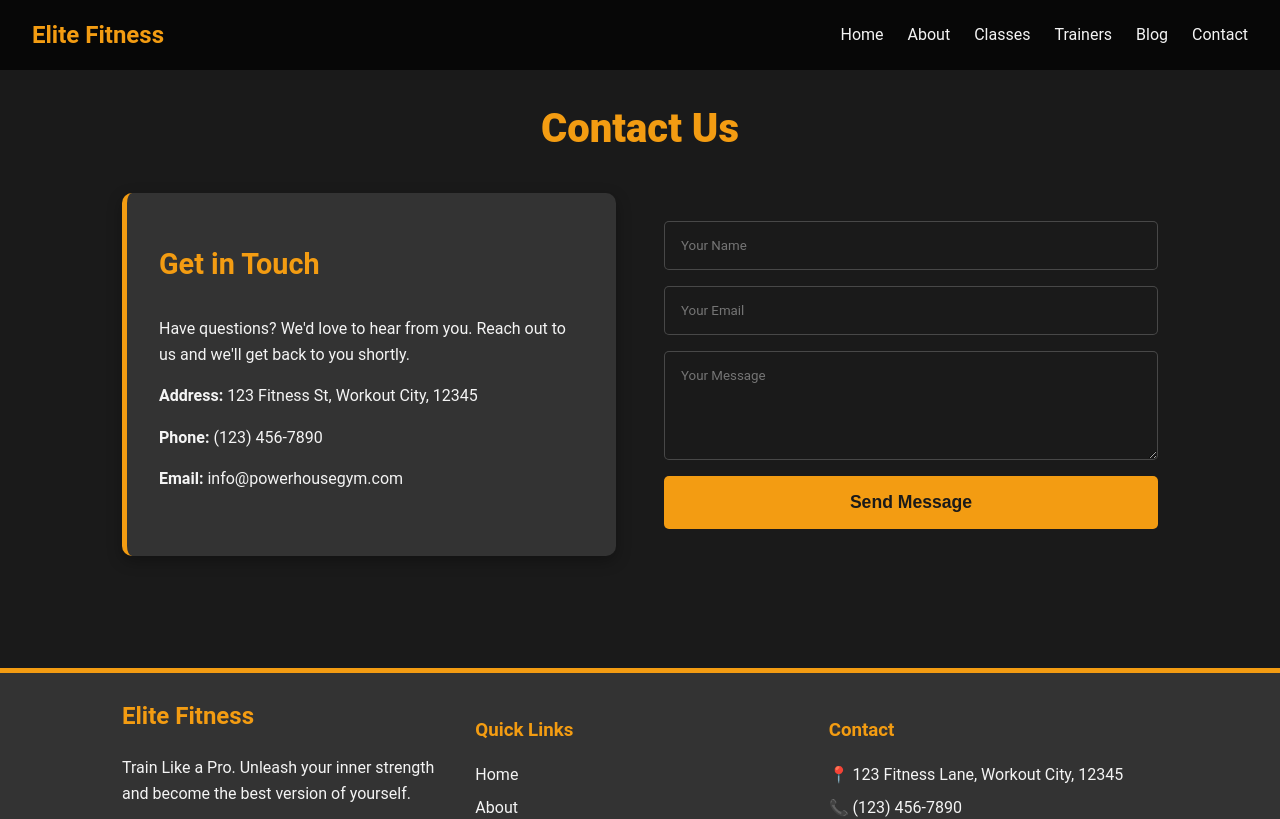
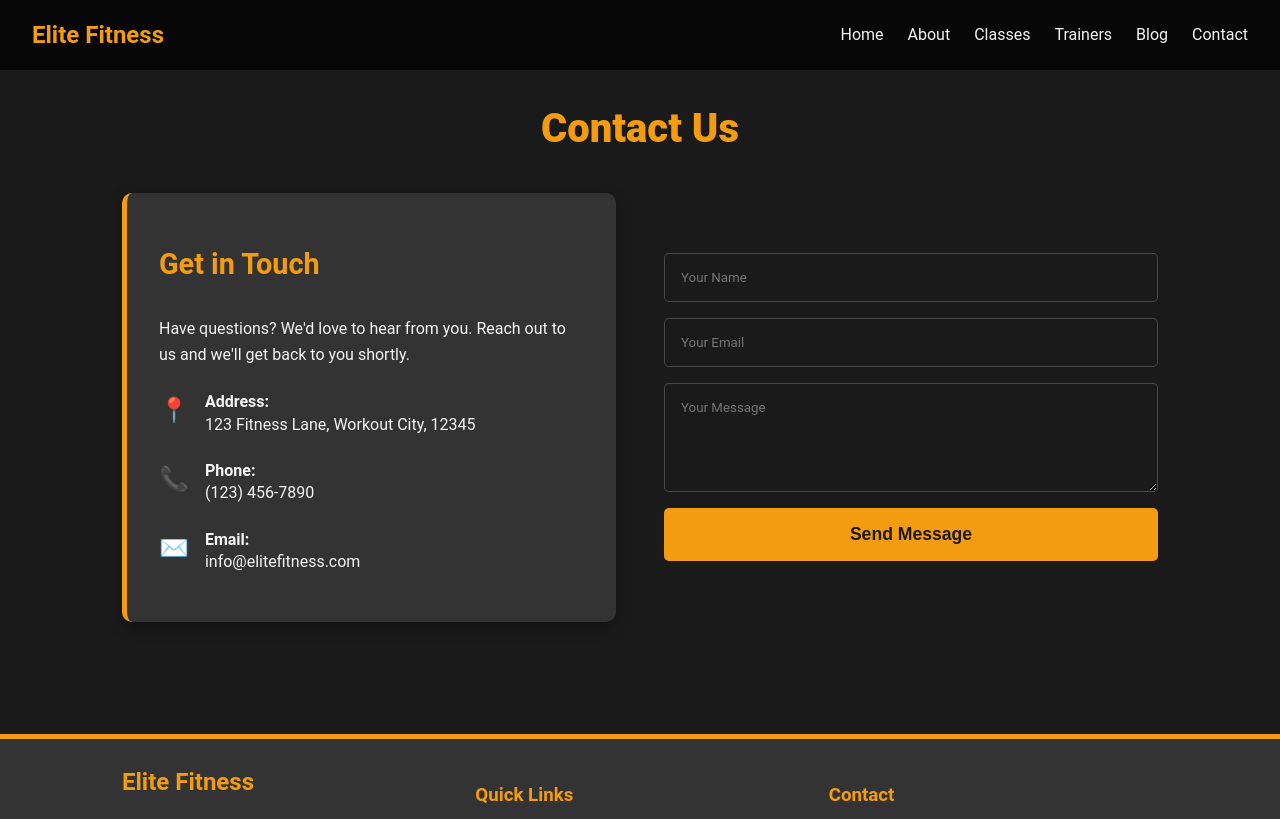
Before and after one commit to ragulv-dev/gym-landing, a React (Vite) app in the folder GYM/: page /contact in a window 1280 px wide. Shown: the top 819 px of the page. Built offline with nearby package versions, Linux system fonts and the light colour scheme.

Commit message:
feat(contact): update Contact page

```diff
--- a/GYM/pages/Contact.jsx
+++ b/GYM/pages/Contact.jsx
@@ -8,9 +8,18 @@ const Contact = () => {
         <div className="contact-info">
           <h3>Get in Touch</h3>
           <p>Have questions? We'd love to hear from you. Reach out to us and we'll get back to you shortly.</p>
-          <p><strong>Address:</strong> 123 Fitness St, Workout City, 12345</p>
-          <p><strong>Phone:</strong> (123) 456-7890</p>
-          <p><strong>Email:</strong> info@powerhousegym.com</p>
+          <div className="info-item">
+            <span className="icon">📍</span>
+            <p><strong>Address:</strong><br/>123 Fitness Lane, Workout City, 12345</p>
+          </div>
+          <div className="info-item">
+            <span className="icon">📞</span>
+            <p><strong>Phone:</strong><br/>(123) 456-7890</p>
+          </div>
+          <div className="info-item">
+            <span className="icon">✉️</span>
+            <p><strong>Email:</strong><br/>info@elitefitness.com</p>
+          </div>
         </div>
         <div className="contact-form">
           <form>
```
